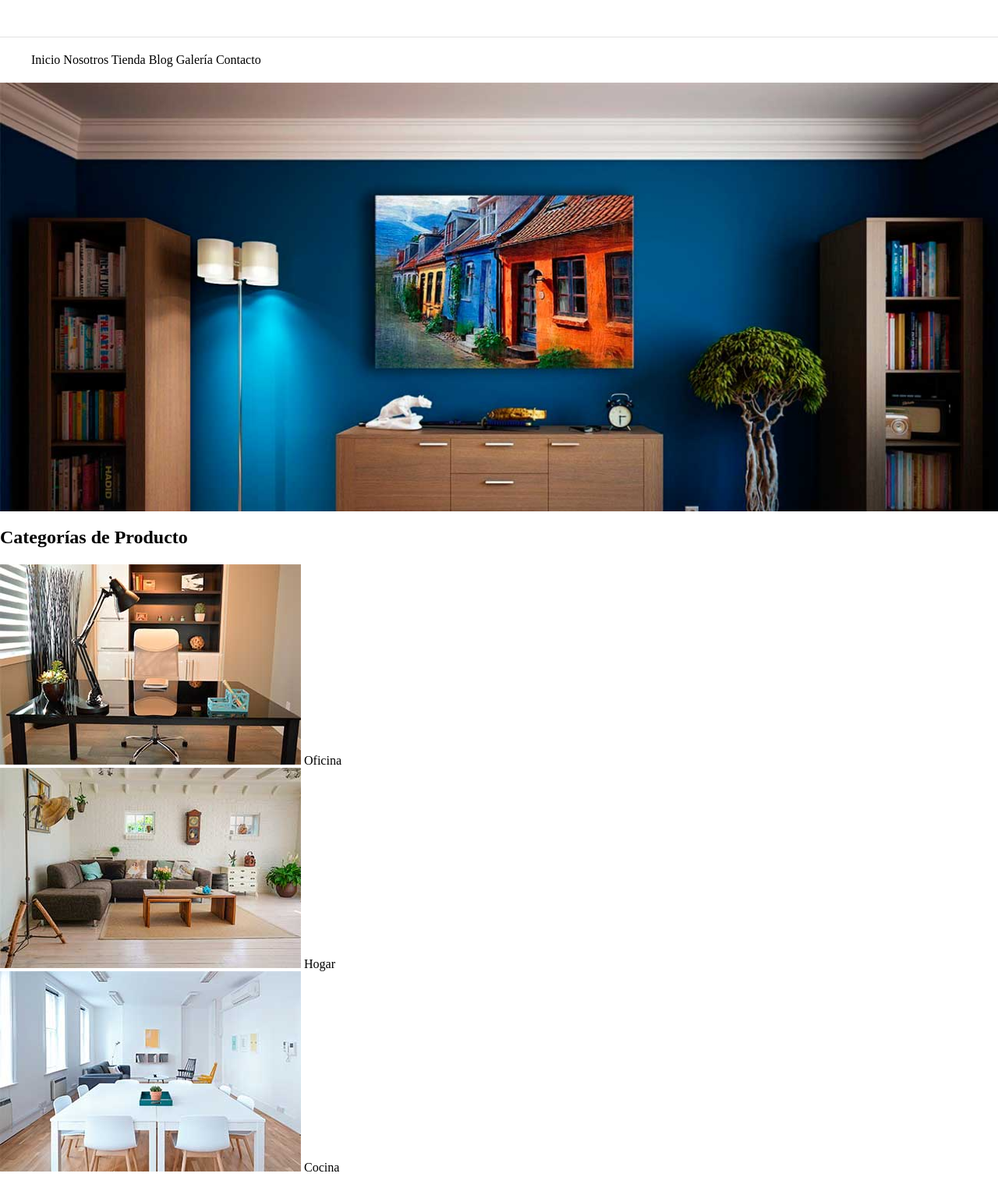
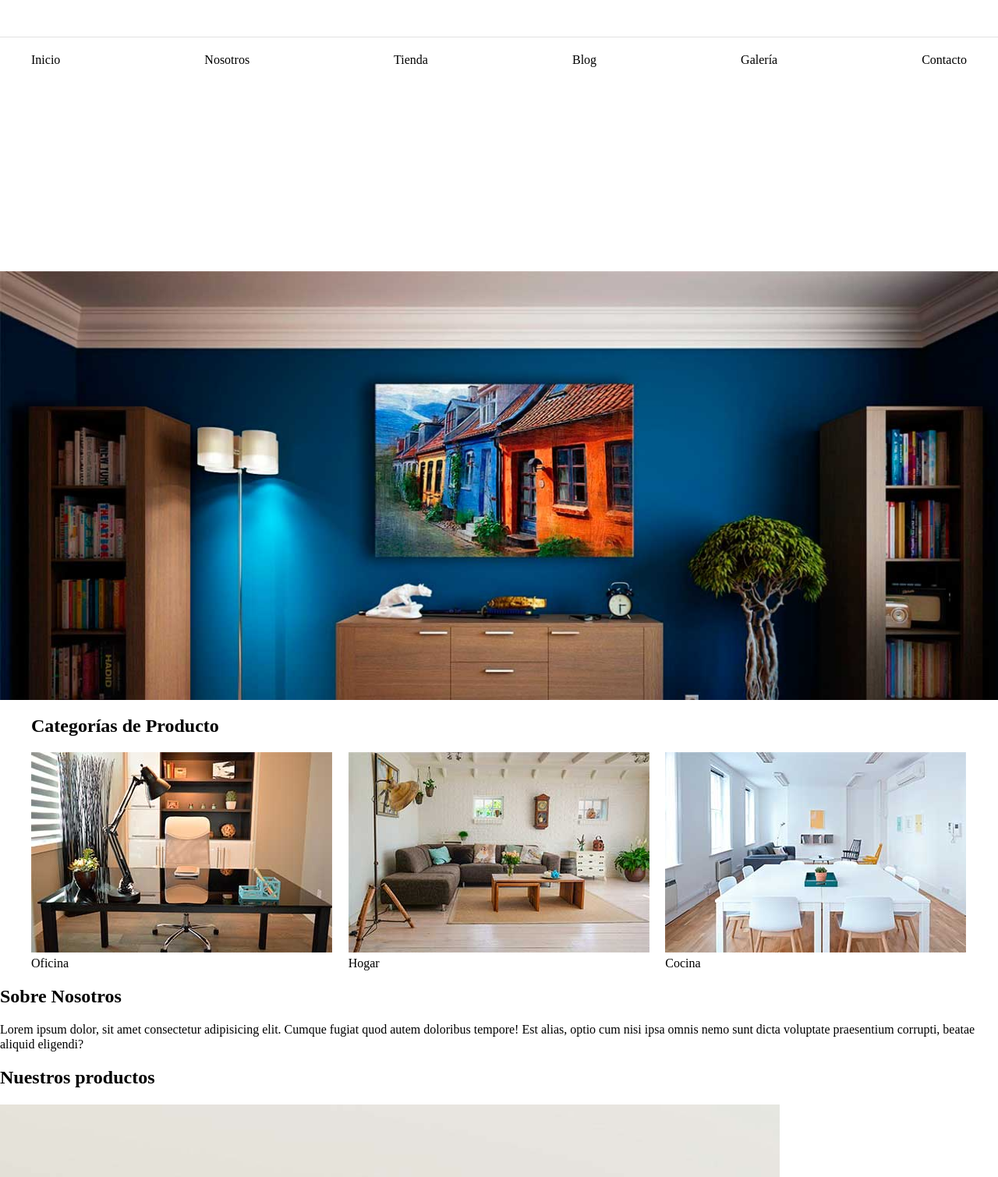
Before and after one commit to FerjuanB/Css-Cod-Juan, a plain HTML site: page index.html in a window 1280 px wide. Shown: the part 90-1600 px from the top of the page at 78% size. Drawn offline with Linux system fonts and the light colour scheme.

Commit message:
continuando

```diff
--- a/css/app.css
+++ b/css/app.css
@@ -15,6 +15,10 @@ a{
     max-width: 1200px;
     margin: 0 auto;
 }
+img{
+    max-width: 100%;
+    /* de esta manera las imagenes se van adaptando al tamaño de su contenedor*/
+}
 .nombre-sitio{
     margin-top: 50px;
     margin-bottom: 50px;
@@ -29,6 +33,12 @@ a{
 }
 .nav-principal{
     padding: 20px 0;
+    display: flex;
+    flex-direction: row;
+    /* cuando tenemos flex dir = row justify content alinea horizontalmente;
+    y align items sirve para alinear verticalemente*/
+    justify-content: space-between;
+    height: 300px;
 }
 
 .hero{
@@ -38,3 +48,10 @@ a{
     height: 550px;
 
 }
+
+/*CATEGORÍAS*/
+.listado-categorias{
+ display: grid;
+ grid-template-columns: repeat(3,1fr);
+ gap: 20px;
+}
--- a/index.html
+++ b/index.html
@@ -27,8 +27,9 @@
 <div class="hero">
 
 </div>
-<section>
+<section class="container">
     <h2>Categorías de Producto</h2>
+   <div class="listado-categorias">
 
           <div>
               <img src="img/categoria1.jpg" alt="cat1">
@@ -41,6 +42,9 @@
            <div>
                <img src="img/categoria3.jpg" alt="cat3">
                <a href="">Cocina</a>
+           </div>
+
+
         </div>
 </section>
 <section class="sobre-nosotros">
```
Lines whose indentation alone changed are shown as unchanged.
